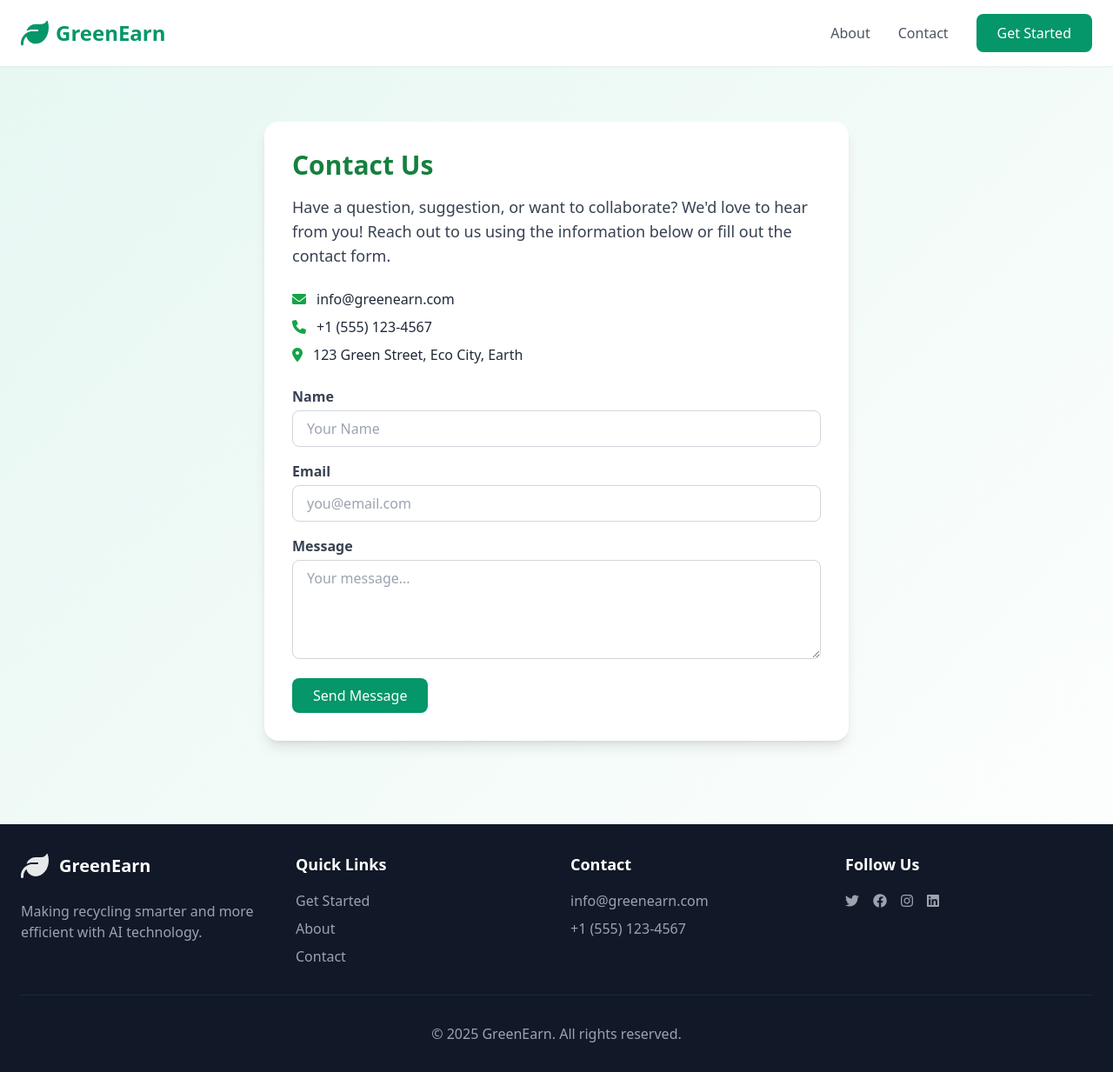
After one commit to emirhandumann/plastic-bottle-detection, a Flask app: page /contact in a window 1280 px wide. The commit adds this page. Shown: the whole page at 87% size. Run offline with Flask 3, Linux system fonts and the light colour scheme; some libraries are stand-ins or nearby versions.

Commit message:
about and contact pages created

```diff
--- a/app/__init__.py
+++ b/app/__init__.py
@@ -1,15 +1,25 @@
 from flask import Flask, render_template
 from config import Config
+
 
 def create_app():
     app = Flask(__name__)
     app.config.from_object(Config)
 
     from app.api import bp as api_bp
-    app.register_blueprint(api_bp, url_prefix='/api')
 
-    @app.route('/')
+    app.register_blueprint(api_bp, url_prefix="/api")
+
+    @app.route("/")
     def index():
-        return render_template('index.html')
+        return render_template("index.html")
+
+    @app.route("/about")
+    def about():
+        return render_template("about.html")
+
+    @app.route("/contact")
+    def contact():
+        return render_template("contact.html")
 
     return app
--- a/app/templates/base.html
+++ b/app/templates/base.html
@@ -79,8 +79,8 @@
                     <span>GreenEarn</span>
                 </a>
                 <div class="flex items-center space-x-8">
-                    <a href="{{ url_for('index') }}" class="nav-link">About</a>
-                    <a href="{{ url_for('index') }}" class="nav-link">Contact</a>
+                    <a href="{{ url_for('about') }}" class="nav-link">About</a>
+                    <a href="{{ url_for('contact') }}" class="nav-link">Contact</a>
                     <a href="#" class="btn-primary text-white px-6 py-2.5 rounded-lg font-medium">Get Started</a>
                 </div>
             </div>
@@ -104,9 +104,9 @@
                 <div>
                     <h3 class="text-lg font-semibold mb-4">Quick Links</h3>
                     <ul class="space-y-2">
-                        <li><a href="#" class="text-gray-400 hover:text-white transition">Get Started</a></li>
-                        <li><a href="#" class="text-gray-400 hover:text-white transition">About</a></li>
-                        <li><a href="#" class="text-gray-400 hover:text-white transition">Contact</a></li>
+                        <li><a href="/" class="text-gray-400 hover:text-white transition">Get Started</a></li>
+                        <li><a href="{{ url_for('about') }}" class="text-gray-400 hover:text-white transition">About</a></li>
+                        <li><a href="{{ url_for('contact') }}" class="text-gray-400 hover:text-white transition">Contact</a></li>
                     </ul>
                 </div>
                 <div>
--- /dev/null
+++ b/app/templates/contact.html
@@ -0,0 +1,39 @@
+{% extends "base.html" %}
+{% block title %}Contact | GreenEarn{% endblock %}
+{% block content %}
+<div class="max-w-2xl mx-auto bg-white rounded-2xl shadow-lg p-8 mt-8">
+    <h1 class="text-3xl font-bold text-green-700 mb-4">Contact Us</h1>
+    <p class="text-gray-700 text-lg mb-6">
+        Have a question, suggestion, or want to collaborate? We'd love to hear from you! Reach out to us using the information below or fill out the contact form.
+    </p>
+    <div class="mb-6">
+        <div class="flex items-center mb-2">
+            <i class="fas fa-envelope text-green-600 mr-3"></i>
+            <span class="text-gray-800">info@greenearn.com</span>
+        </div>
+        <div class="flex items-center mb-2">
+            <i class="fas fa-phone text-green-600 mr-3"></i>
+            <span class="text-gray-800">+1 (555) 123-4567</span>
+        </div>
+        <div class="flex items-center">
+            <i class="fas fa-map-marker-alt text-green-600 mr-3"></i>
+            <span class="text-gray-800">123 Green Street, Eco City, Earth</span>
+        </div>
+    </div>
+    <form class="space-y-4">
+        <div>
+            <label class="block text-gray-700 font-semibold mb-1">Name</label>
+            <input type="text" class="w-full border border-gray-300 rounded-lg px-4 py-2 focus:outline-none focus:ring-2 focus:ring-green-500" placeholder="Your Name" required>
+        </div>
+        <div>
+            <label class="block text-gray-700 font-semibold mb-1">Email</label>
+            <input type="email" class="w-full border border-gray-300 rounded-lg px-4 py-2 focus:outline-none focus:ring-2 focus:ring-green-500" placeholder="you@email.com" required>
+        </div>
+        <div>
+            <label class="block text-gray-700 font-semibold mb-1">Message</label>
+            <textarea class="w-full border border-gray-300 rounded-lg px-4 py-2 focus:outline-none focus:ring-2 focus:ring-green-500" rows="4" placeholder="Your message..." required></textarea>
+        </div>
+        <button type="submit" class="btn-primary text-white px-6 py-2 rounded-lg font-medium">Send Message</button>
+    </form>
+</div>
+{% endblock %}
```
Also changed, not shown: app/templates/about.html (added, +24 -0 lines).
